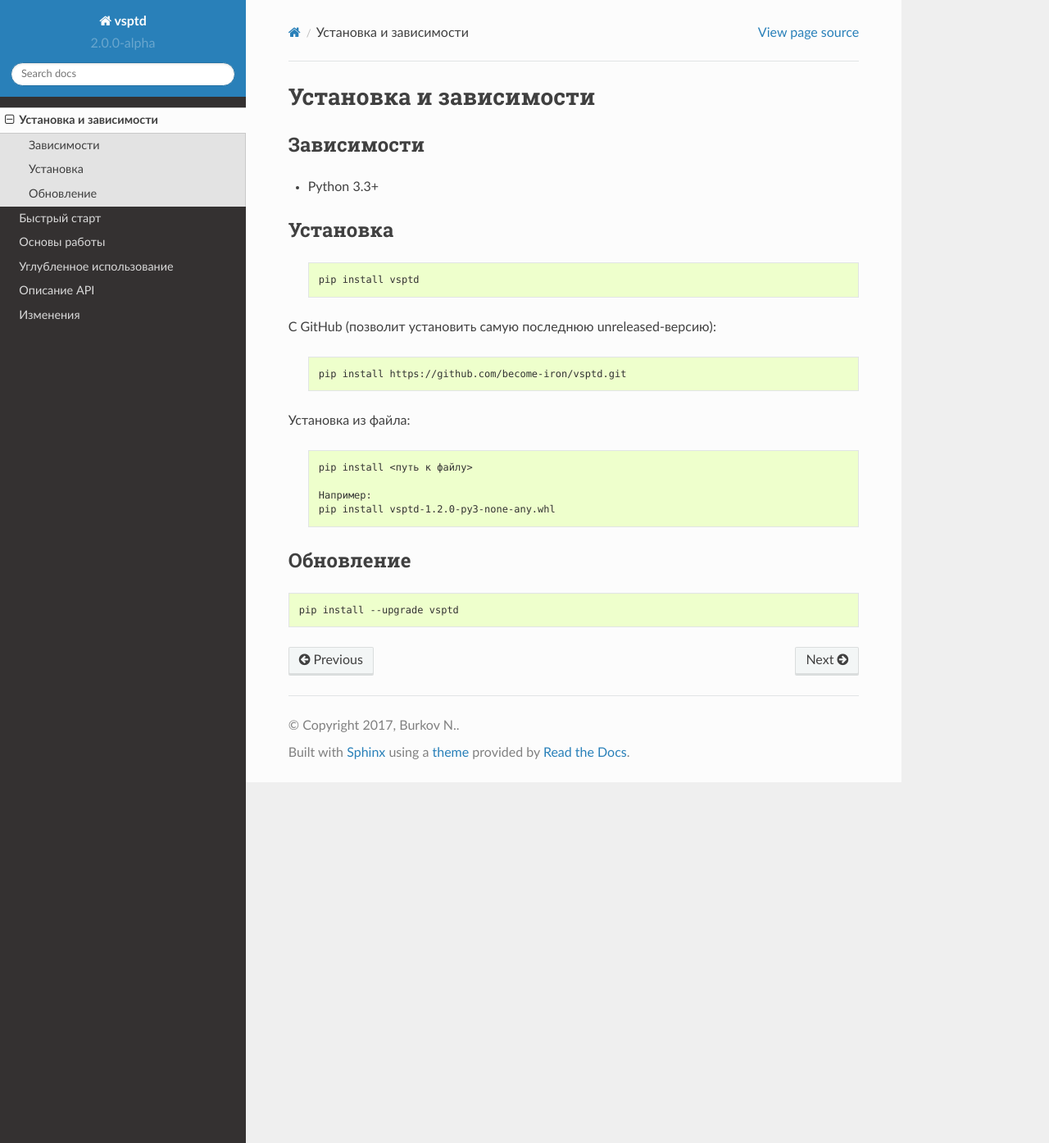
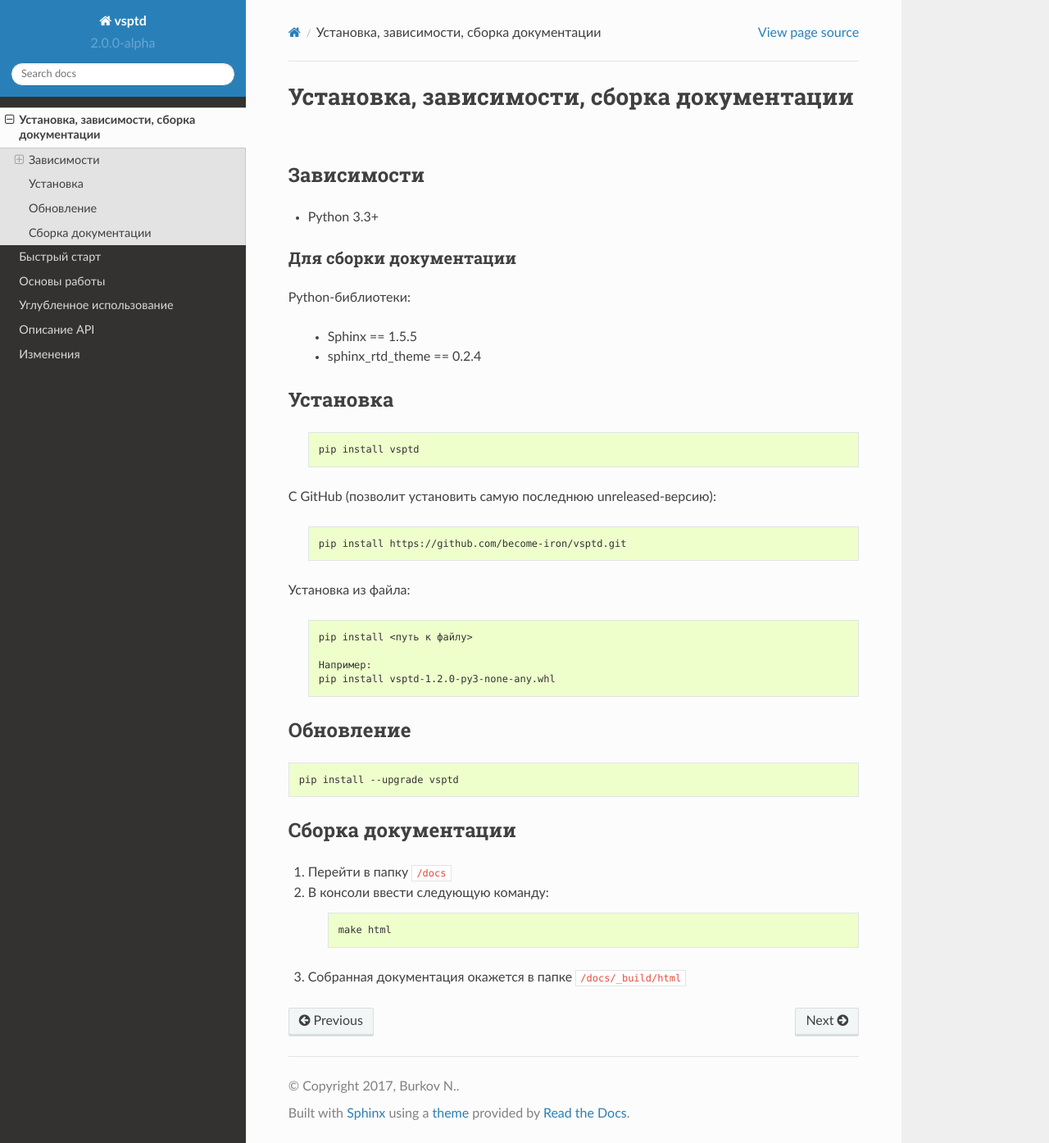
Before and after one commit to become-iron/vsptd, a Sphinx documentation site: the page built from docs/install.rst, in a window 1280 px wide and 1394 px high. Shown: the whole window at 82% size. Built offline with Sphinx 7.4.7 and the Read the Docs theme 2.0.0, drawn with Linux system fonts in a browser that asks for light colours.

Commit message:
upd docs

```diff
--- a/docs/install.rst
+++ b/docs/install.rst
@@ -1,11 +1,21 @@
-Установка и зависимости
-=======================
+Установка, зависимости, сборка документации
+===========================================
 
 
 Зависимости
 -----------
 
 * Python 3.3+
+
+
+Для сборки документации
+^^^^^^^^^^^^^^^^^^^^^^^
+
+Python-библиотеки:
+
+    * Sphinx == 1.5.5
+    * sphinx_rtd_theme == 0.2.4
+
 
 
 Установка
@@ -42,9 +52,24 @@
        pip install vsptd-1.2.0-py3-none-any.whl
 
 
+
 Обновление
 ----------
 
 .. code-block:: console
 
    pip install --upgrade vsptd
+
+
+
+Сборка документации
+-------------------
+
+1. Перейти в папку ``/docs``
+2. В консоли ввести следующую команду:
+
+    .. sourcecode:: console
+
+        make html
+
+3. Собранная документация окажется в папке ``/docs/_build/html``
```
Also changed, not shown: README.md (+3 -4 lines), docs/index.rst (+3 -4 lines).
